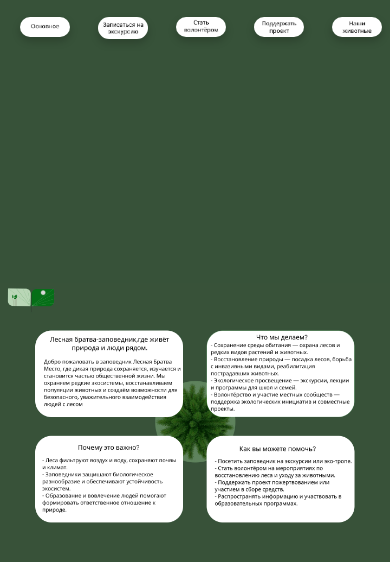
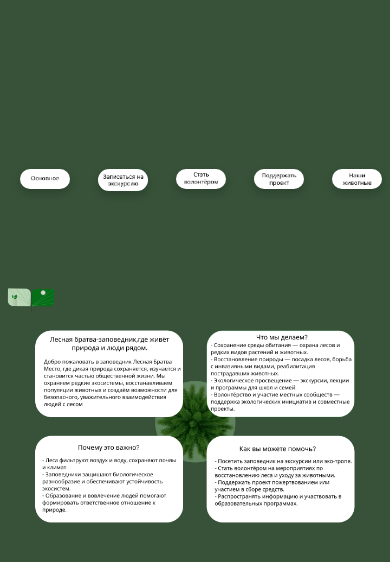
Before and after one commit to TyurinaEk/Nature-Site, a plain HTML site: page index.html in a window 390 px wide. Drawn offline with Linux system fonts and the light colour scheme.

Commit message:
Update style.css

```diff
--- a/style.css
+++ b/style.css
@@ -109,7 +109,7 @@
     /* Меньшая высота на очень маленьких экранах */
     .image-button1, .image-button2, .image-button3,
     .image-button4, .image-button6 {
-        top: 2vh; /* 2% от высоты экрана */
+        top: 20vh; /* 2% от высоты экрана */
     }
 }
 
@@ -212,4 +212,5 @@
     .rotating-image {
         width: 50px; /* Очень маленький */
     }
+
 }
```
